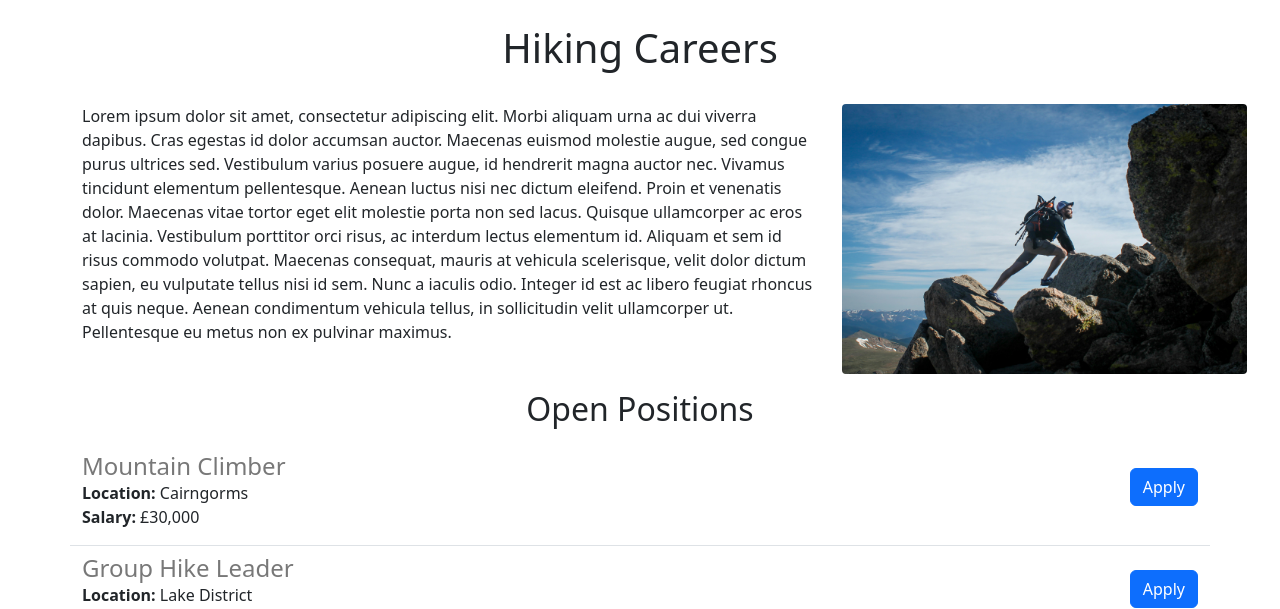
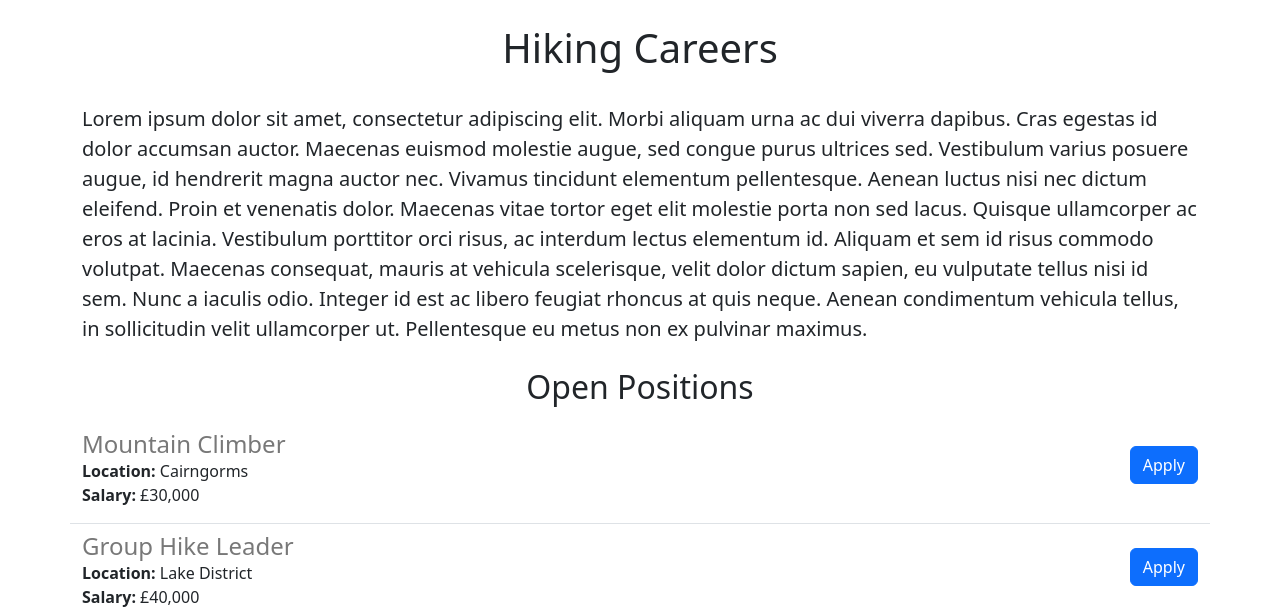
Before and after one commit to celagia/celagia-careers-website, a Flask app: page / in a window 1280 px wide. Shown: the part 416-1025 px from the top of the page. Run offline with Flask 3, Linux system fonts and the light colour scheme.

Commit message:
slight adjustments to aesthetics

```diff
--- a/templates/home.html
+++ b/templates/home.html
@@ -18,14 +18,7 @@
     <img class="img-fluid" id="banner" src="/static/hikingbanner.jpg">
     <div class="container">
     <h1 class="py-4 text-center">Hiking Careers</h1>
-      <div class="row" style="margin-bottom:16px">
-        <div class="col-md-8"
-    <p class="lead">Lorem ipsum dolor sit amet, consectetur adipiscing elit. Morbi aliquam urna ac dui viverra dapibus. Cras egestas id dolor accumsan auctor. Maecenas euismod molestie augue, sed congue purus ultrices sed. Vestibulum varius posuere augue, id hendrerit magna auctor nec. Vivamus tincidunt elementum pellentesque. Aenean luctus nisi nec dictum eleifend. Proin et venenatis dolor. Maecenas vitae tortor eget elit molestie porta non sed lacus. Quisque ullamcorper ac eros at lacinia. Vestibulum porttitor orci risus, ac interdum lectus elementum id. Aliquam et sem id risus commodo volutpat. Maecenas consequat, mauris at vehicula scelerisque, velit dolor dictum sapien, eu vulputate tellus nisi id sem. Nunc a iaculis odio. Integer id est ac libero feugiat rhoncus at quis neque. Aenean condimentum vehicula tellus, in sollicitudin velit ullamcorper ut. Pellentesque eu metus non ex pulvinar maximus.</p>
-        </div>
-        <div class="d-none d-md-block col-md-4">
-      <img src="/static/hikingexample.jpg" style="height:270px; border-radius:4px;">
-        </div>
-      </div>
+    <p class="lead pb-2">Lorem ipsum dolor sit amet, consectetur adipiscing elit. Morbi aliquam urna ac dui viverra dapibus. Cras egestas id dolor accumsan auctor. Maecenas euismod molestie augue, sed congue purus ultrices sed. Vestibulum varius posuere augue, id hendrerit magna auctor nec. Vivamus tincidunt elementum pellentesque. Aenean luctus nisi nec dictum eleifend. Proin et venenatis dolor. Maecenas vitae tortor eget elit molestie porta non sed lacus. Quisque ullamcorper ac eros at lacinia. Vestibulum porttitor orci risus, ac interdum lectus elementum id. Aliquam et sem id risus commodo volutpat. Maecenas consequat, mauris at vehicula scelerisque, velit dolor dictum sapien, eu vulputate tellus nisi id sem. Nunc a iaculis odio. Integer id est ac libero feugiat rhoncus at quis neque. Aenean condimentum vehicula tellus, in sollicitudin velit ullamcorper ut. Pellentesque eu metus non ex pulvinar maximus.</p>
     <h2 class="pb-2 text-center">Open Positions</h2>
     <div>
       {% for job in jobs %}
```
Also changed, not shown: static/hikingexample.jpg (deleted).
